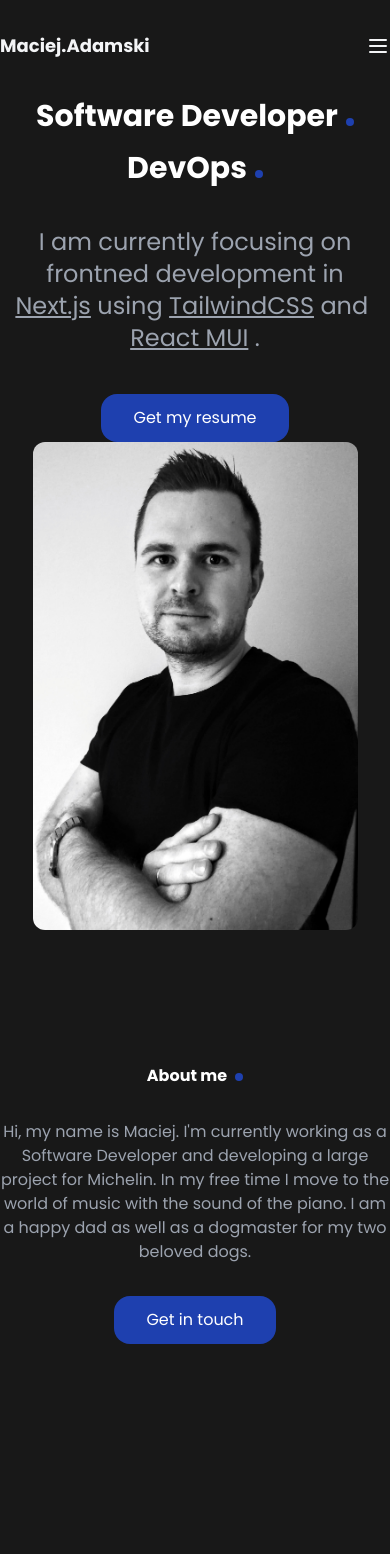
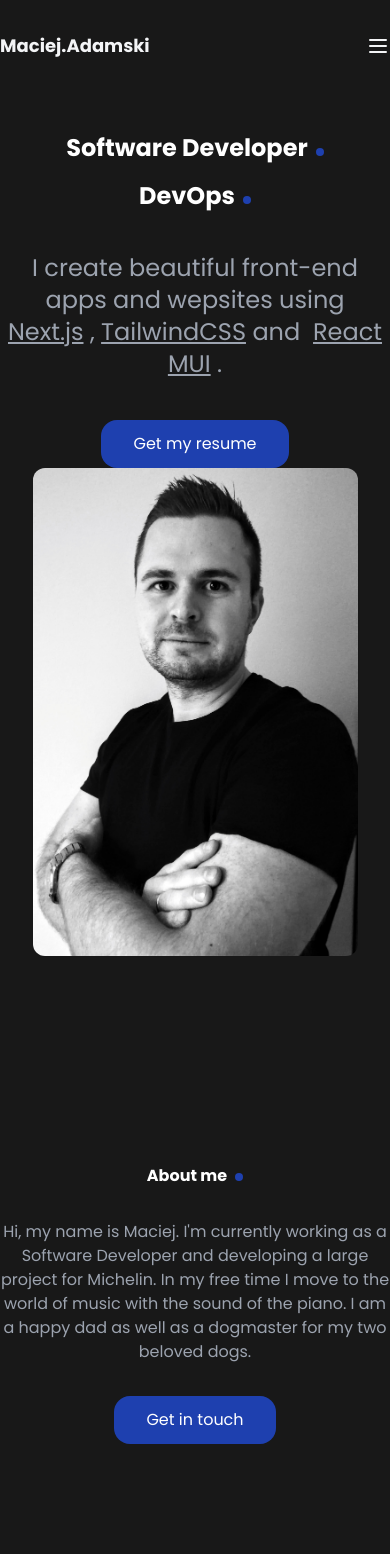
Before and after one commit to maciejadamski89/maciej-adamski-personal-webiste, a Next.js app: page / in a window 390 px wide. Shown: the top 1554 px of the page. Built offline with nearby package versions, Linux system fonts and the light colour scheme.

Commit message:
Fix spacing

```diff
--- a/components/About.js
+++ b/components/About.js
@@ -3,21 +3,22 @@ import { DotBig, DotSmall } from "./Dot";
 import Underline from "./Underline";
 
 export default function About() {
-  const content = `
-      Hi, my name is Maciej. I'm currently working as a Software Developer and developing a large project for Michelin. In my free time I move to the world of music with the sound of the piano. I am a happy dad as well as a dogmaster for my two beloved dogs.
-  `;
-
   return (
     <>
       <section
         id="about"
-        className="max-w-4xl mx-auto mt-32 space-y-8 text-center"
+        className="max-w-4xl mx-auto space-y-8 text-center mt-52"
       >
         <h2 className="text-white">
           About me
           <DotSmall />
         </h2>
-        <p className="text-gray-400 2xl:text-2xl">{content}</p>
+        <p className="text-gray-400 2xl:text-2xl">
+          Hi, my name is Maciej. I'm currently working as a Software Developer
+          and developing a large project for Michelin. In my free time I move to
+          the world of music with the sound of the piano. I am a happy dad as
+          well as a dogmaster for my two beloved dogs.
+        </p>
         <div>
           <Button title="Get in touch" href="#contact" />
         </div>
--- a/components/Hero.js
+++ b/components/Hero.js
@@ -10,11 +10,11 @@ export default function Hero() {
   const paragraph = () => {
     return (
       <>
-        I am currently focusing on frontned development in{" "}
+        I create beautiful front-end apps and wepsites using {""}
         <Link href="https://nextjs.org">
           <a className={link_style}>Next.js</a>
         </Link>
-        &nbsp;using&nbsp;
+        &nbsp;,&nbsp;
         <Link href="https://tailwindcss.com">
           <a className={link_style}>TailwindCSS</a>
         </Link>
@@ -29,12 +29,12 @@ export default function Hero() {
 
   return (
     <>
-      <section className="text-gray-600 min-h-screen mx-auto flex items-center justify-center max-w-[80rem]">
+      <section className="text-gray-600 mt-10 mx-auto flex items-center justify-center max-w-[80rem]">
         <div className="flex flex-col items-center w-full md:flex-row">
           <div className="flex flex-col items-center space-y-4 text-center lg:flex-grow md:w-1/2 md:items-start md:text-left">
             {headers.map((header, index) => {
               return (
-                <h1 key={index} className="text-3xl text-white sm:text-6xl">
+                <h1 key={index} className="text-2xl text-white sm:text-6xl">
                   {header}
                   <DotSmall />
                 </h1>
```
